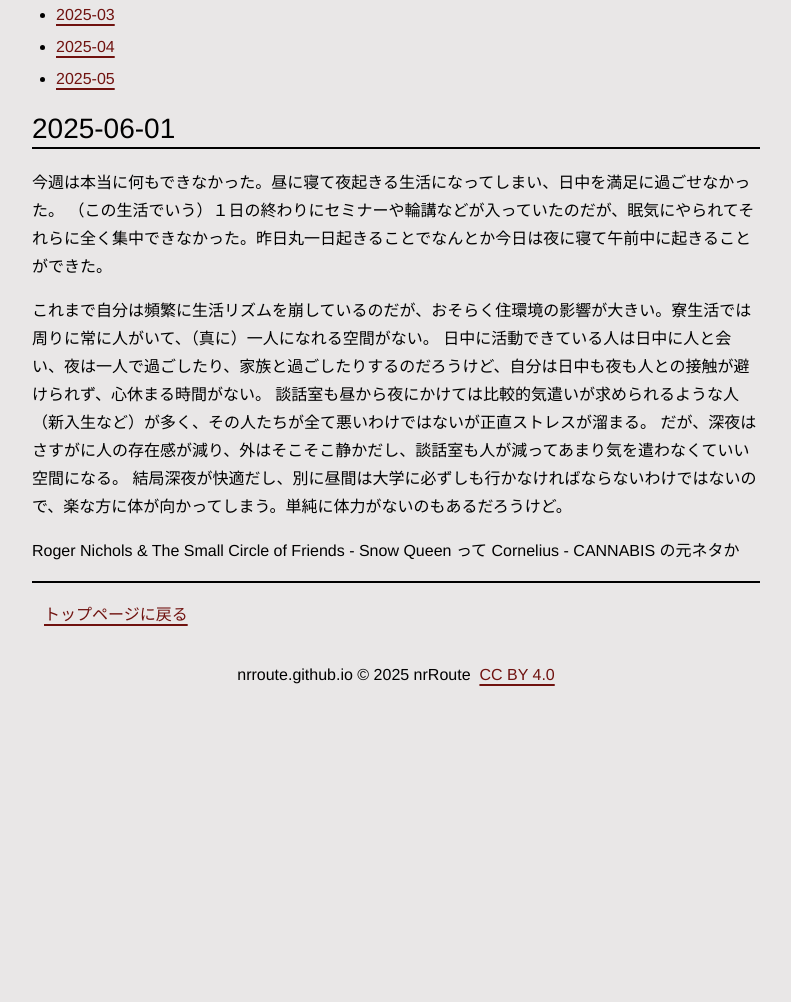
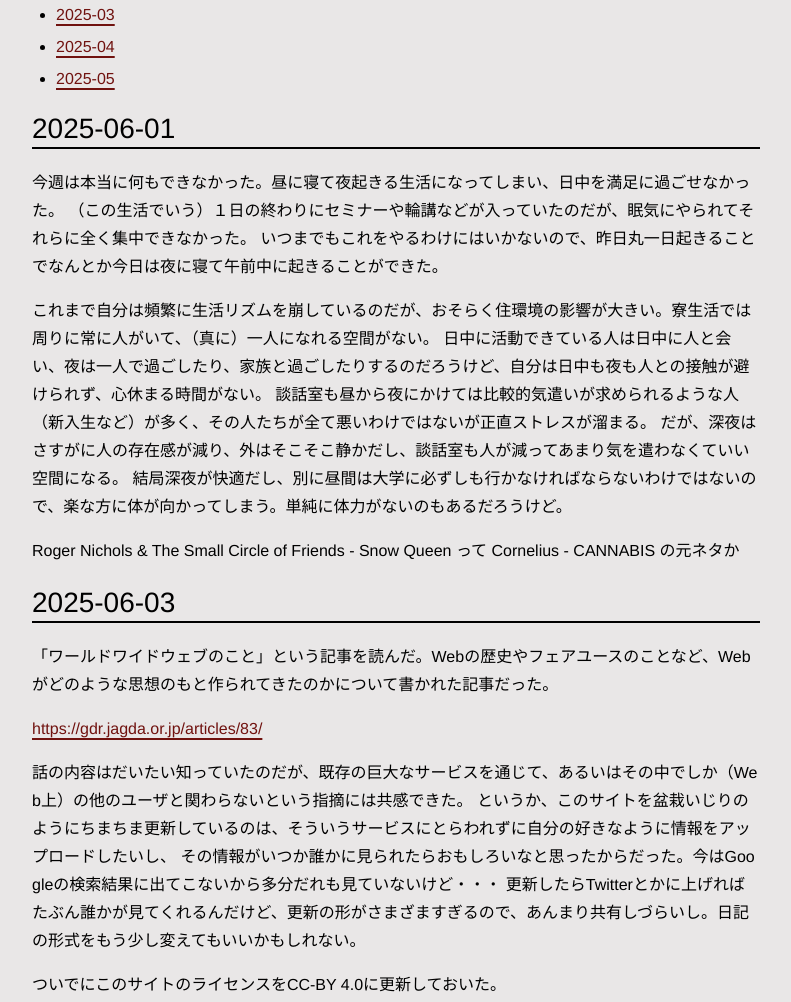
Before and after one commit to nrRoute/nrroute.net, an Astro site: page /diary in a window 1280 px wide. Shown: the part 285-1287 px from the top of the page, without its empty margins (244-1035 px from the left). Before the commit the page ends 1012 px from the top, so only its background shows below. Built offline with nearby package versions, Linux system fonts and the light colour scheme; Astro itself is replaced by a stand-in of ours; some packages are replaced by stand-ins of ours.

Commit message:
update: diary

```diff
--- a/src/content/pages/diary.mdx
+++ b/src/content/pages/diary.mdx
@@ -16,7 +16,8 @@ import YouTubeEmbed from "@/components/YouTubeEmbed.astro";
 # 2025-06-01
 
 今週は本当に何もできなかった。昼に寝て夜起きる生活になってしまい、日中を満足に過ごせなかった。
-（この生活でいう）１日の終わりにセミナーや輪講などが入っていたのだが、眠気にやられてそれらに全く集中できなかった。昨日丸一日起きることでなんとか今日は夜に寝て午前中に起きることができた。
+（この生活でいう）１日の終わりにセミナーや輪講などが入っていたのだが、眠気にやられてそれらに全く集中できなかった。
+いつまでもこれをやるわけにはいかないので、昨日丸一日起きることでなんとか今日は夜に寝て午前中に起きることができた。
 
 これまで自分は頻繁に生活リズムを崩しているのだが、おそらく住環境の影響が大きい。寮生活では周りに常に人がいて、（真に）一人になれる空間がない。
 日中に活動できている人は日中に人と会い、夜は一人で過ごしたり、家族と過ごしたりするのだろうけど、自分は日中も夜も人との接触が避けられず、心休まる時間がない。
@@ -25,3 +26,16 @@ import YouTubeEmbed from "@/components/YouTubeEmbed.astro";
 結局深夜が快適だし、別に昼間は大学に必ずしも行かなければならないわけではないので、楽な方に体が向かってしまう。単純に体力がないのもあるだろうけど。
 
 Roger Nichols & The Small Circle of Friends - Snow Queen って Cornelius - CANNABIS の元ネタか
+
+# 2025-06-03
+
+「ワールドワイドウェブのこと」という記事を読んだ。Webの歴史やフェアユースのことなど、Webがどのような思想のもと作られてきたのかについて書かれた記事だった。
+
+https://gdr.jagda.or.jp/articles/83/
+
+話の内容はだいたい知っていたのだが、既存の巨大なサービスを通じて、あるいはその中でしか（Web上）の他のユーザと関わらないという指摘には共感できた。
+というか、このサイトを盆栽いじりのようにちまちま更新しているのは、そういうサービスにとらわれずに自分の好きなように情報をアップロードしたいし、
+その情報がいつか誰かに見られたらおもしろいなと思ったからだった。今はGoogleの検索結果に出てこないから多分だれも見ていないけど・・・
+更新したらTwitterとかに上げればたぶん誰かが見てくれるんだけど、更新の形がさまざますぎるので、あんまり共有しづらいし。日記の形式をもう少し変えてもいいかもしれない。
+
+ついでにこのサイトのライセンスをCC-BY 4.0に更新しておいた。
```
